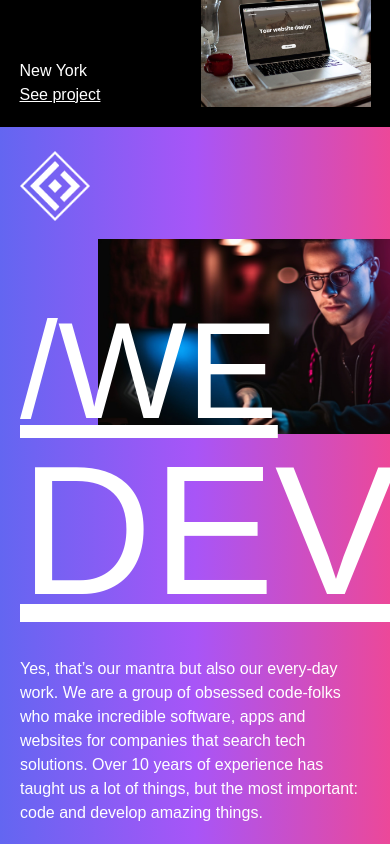
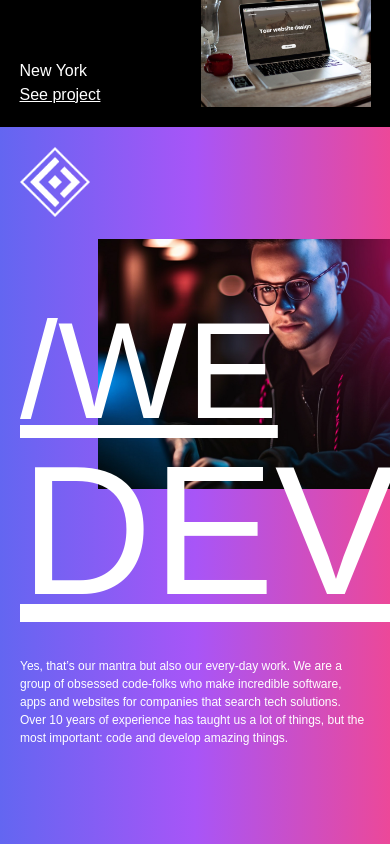
Before and after one commit to Geniorama/geniorama-web-2024, a Next.js app: page / in a window 390 px wide. Shown: the part 840-1684 px from the top of the page. Built offline with nearby package versions, Linux system fonts and the light colour scheme; a web font is replaced by a local one.

Commit message:
feat: we develop responsive

```diff
--- a/src/sections/homepage/WeDevelop/WeDevelop.module.css
+++ b/src/sections/homepage/WeDevelop/WeDevelop.module.css
@@ -30,7 +30,17 @@
     .isologo{
         width: 70px;
         bottom: unset;
-        top: -45%;
-        left: -20%;
+        top: 20px;
+        left: 20px;
+    }
+
+    .cover{
+        height: 250px;
+        object-fit: cover;
+        object-position: right center;
+    }
+
+    .desc{
+        font-size: 12px;
     }
 }
--- a/src/sections/homepage/WeDevelop/WeDevelop.tsx
+++ b/src/sections/homepage/WeDevelop/WeDevelop.tsx
@@ -4,7 +4,8 @@ import Isologo from '../../../../public/assets/images/Isologo Geniorama - otros
 
 export default function WeDevelop() {
   return (
-    <section className="pt-28 pb-0 md:pb-64 bg-gradient-to-r from-indigo-500 via-purple-500 to-pink-500 pb-48">
+    <section className="pt-28 pb-2 md:pb-64 lg:pb-40 bg-gradient-to-r from-indigo-500 via-purple-500 to-pink-500 pb-48 relative">
+      <img className={`${styles.isologo} absolute md:hidden`} src={Isologo.src} alt="" />
       <div className="container relative pt-16 pb-16 md:pb-20">
         <div className="px-5 md:px-0 md:flex items-center justify-between relative z-10">
           <div className="md:w-1/2">
@@ -24,8 +25,8 @@ export default function WeDevelop() {
         </div>
 
         <div className="w-full absolute top-0 left-1/4 md:left-0 d-flex justify-center text-center items-center">
-            <img className="w-full md:max-w-screen-lg m-auto md:rounded-lg" src={Cover.src} alt="" />
-            <img className={`${styles.isologo} absolute`} src={Isologo.src} alt="" />
+            <img className={`${styles.cover} w-full md:max-w-screen-lg m-auto md:rounded-lg`} src={Cover.src} alt="" />
+            <img className={`${styles.isologo} absolute hidden md:block`} src={Isologo.src} alt="" />
         </div>
       </div>
     </section>
```
